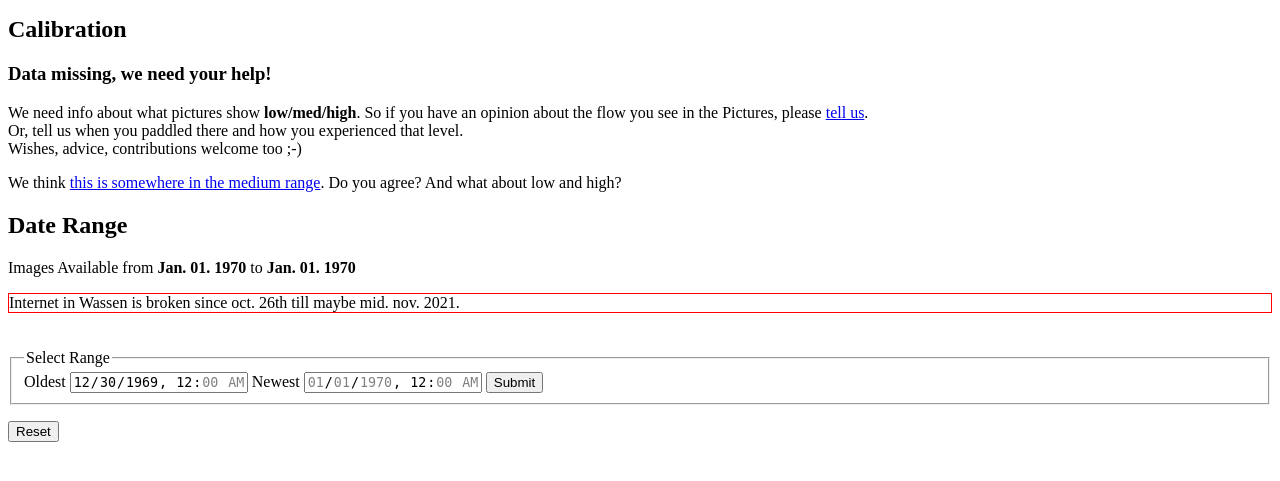
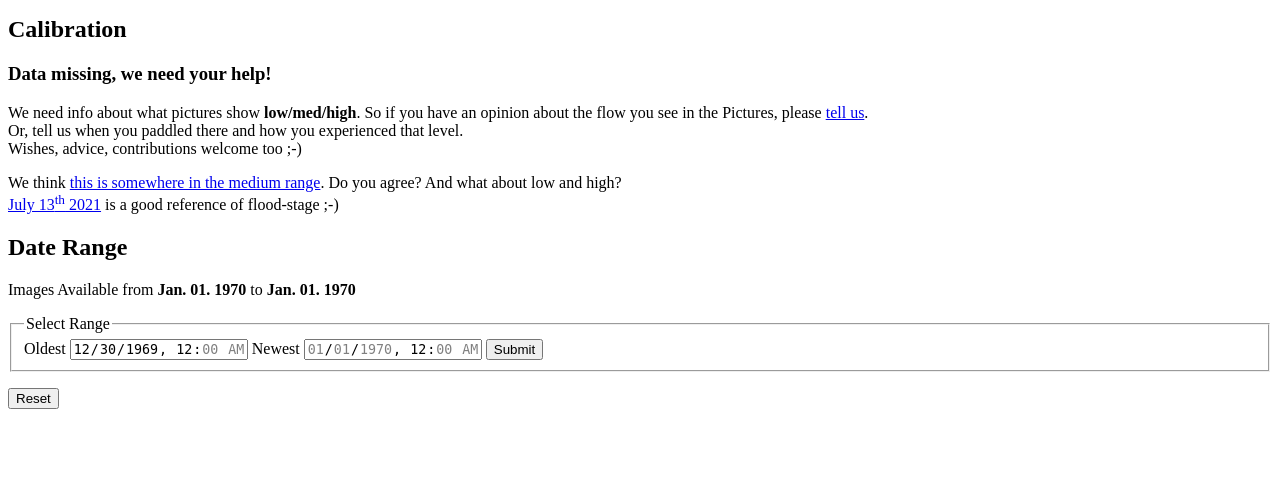
Before and after one commit to it4paddlers/river-photo-gauge, a PHP site: page /index.php in a window 1280 px wide. Shown: the part 140-621 px from the top of the page. Run offline with PHP 8.4, Linux system fonts and the light colour scheme; data that the repository does not hold is empty.

Commit message:
add flood-stage link, remove downtime warning

```diff
--- a/index.php
+++ b/index.php
@@ -127,10 +127,10 @@ $oldestRequested_date = date('Y-m-d\TH:i', $oldestRequested_ts);
     <p>We need info about what pictures show <strong>low/med/high</strong>. So if you have an opinion about the flow you see in the Pictures, please <a href="mailto:toro@kanuschle.ch">tell us</a>.<br>
     Or, tell us when you paddled there and how you experienced that level. <br>
     Wishes, advice, contributions welcome too ;-) </p>
-    <p>We think <a href="calibration_images/daymax-Wassenphoto_2021-07-12_20-24-51.jpg">this is somewhere in the medium range</a>. Do you agree? And what about low and high?</p>
+    <p>We think <a href="calibration_images/daymax-Wassenphoto_2021-07-12_20-24-51.jpg">this is somewhere in the medium range</a>. Do you agree? And what about low and high?<br>
+<a href="index.php?oldest=2021-07-13T06%3A20&newest=2021-07-14T06%3A30">July 13<sup>th</sup> 2021</a> is a good reference of flood-stage ;-)</p>
     <h2>Date Range</h2>
     <p>Images Available from <strong><?=date("M. d. Y",$oldestFile_ts)?></strong> to <strong><?=date("M. d. Y",$newestFile_ts)?></strong></p>
-    <div style="border:1px solid red">Internet in Wassen is broken since oct. 26th till maybe mid. nov. 2021.</div><br><br>
     <form action="<?=$_SERVER['PHP_SELF']?>" method="get">
       <fieldset>
         <legend>Select Range</legend>
```
